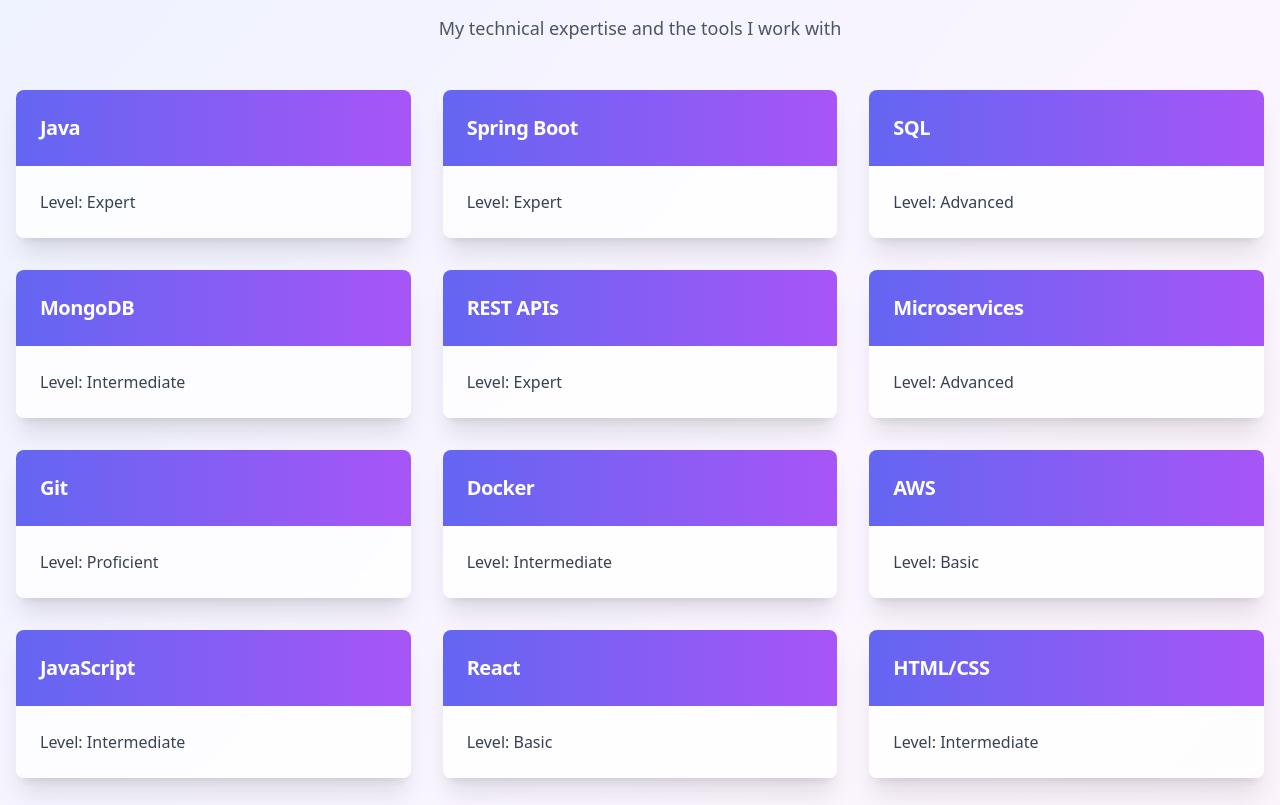
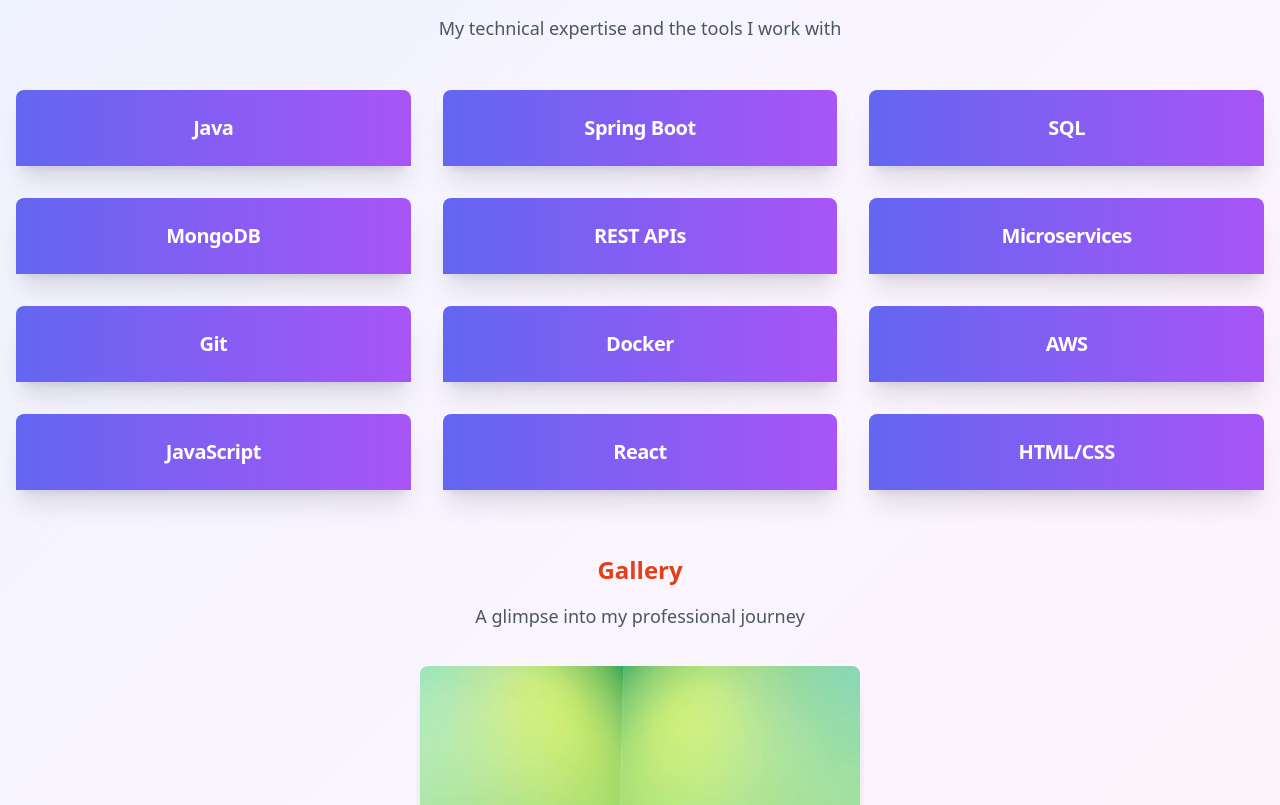
Before and after one commit to RaghuSama-Git/personal-portfolio-frontend, a React (Vite) app: page / in a window 1280 px wide. Shown: the part 1990-2795 px from the top of the page. Built offline with nearby package versions, Linux system fonts and the light colour scheme.

Commit message:
Remove skill levels
Removed skill levels from the Skills section.

```diff
--- a/src/components/Skills.tsx
+++ b/src/components/Skills.tsx
@@ -1,3 +1,4 @@
+
 import { Card, CardContent, CardHeader, CardTitle } from "@/components/ui/card";
 import {
   Carousel,
@@ -9,18 +10,18 @@ import {
 
 const Skills = () => {
   const skills = [
-    { name: "Java", level: "Expert" },
-    { name: "Spring Boot", level: "Expert" },
-    { name: "SQL", level: "Advanced" },
-    { name: "MongoDB", level: "Intermediate" },
-    { name: "REST APIs", level: "Expert" },
-    { name: "Microservices", level: "Advanced" },
-    { name: "Git", level: "Proficient" },
-    { name: "Docker", level: "Intermediate" },
-    { name: "AWS", level: "Basic" },
-    { name: "JavaScript", level: "Intermediate" },
-    { name: "React", level: "Basic" },
-    { name: "HTML/CSS", level: "Intermediate" },
+    "Java",
+    "Spring Boot",
+    "SQL",
+    "MongoDB",
+    "REST APIs",
+    "Microservices",
+    "Git",
+    "Docker",
+    "AWS",
+    "JavaScript",
+    "React",
+    "HTML/CSS",
   ];
 
   const galleryImages = [
@@ -55,11 +56,8 @@ const Skills = () => {
           {skills.map((skill, index) => (
             <Card key={index} className="bg-white/80 backdrop-blur-sm border-0 shadow-xl hover:shadow-2xl transition-all duration-300 transform hover:scale-[1.01]">
               <CardHeader className="bg-gradient-to-r from-indigo-500 to-purple-500 text-white rounded-t-lg">
-                <CardTitle className="text-xl font-bold">{skill.name}</CardTitle>
+                <CardTitle className="text-xl font-bold text-center">{skill}</CardTitle>
               </CardHeader>
-              <CardContent className="p-6">
-                <p className="text-gray-700">Level: {skill.level}</p>
-              </CardContent>
             </Card>
           ))}
         </div>
```
